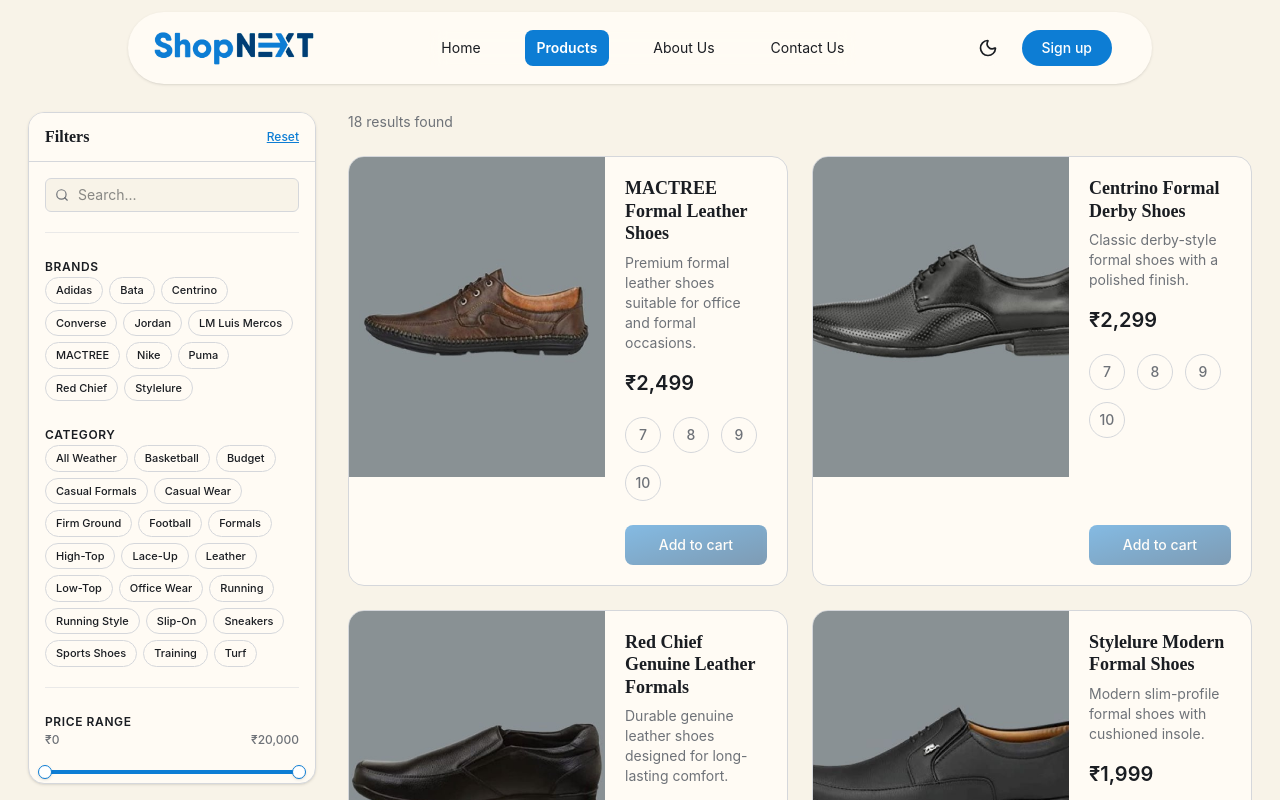
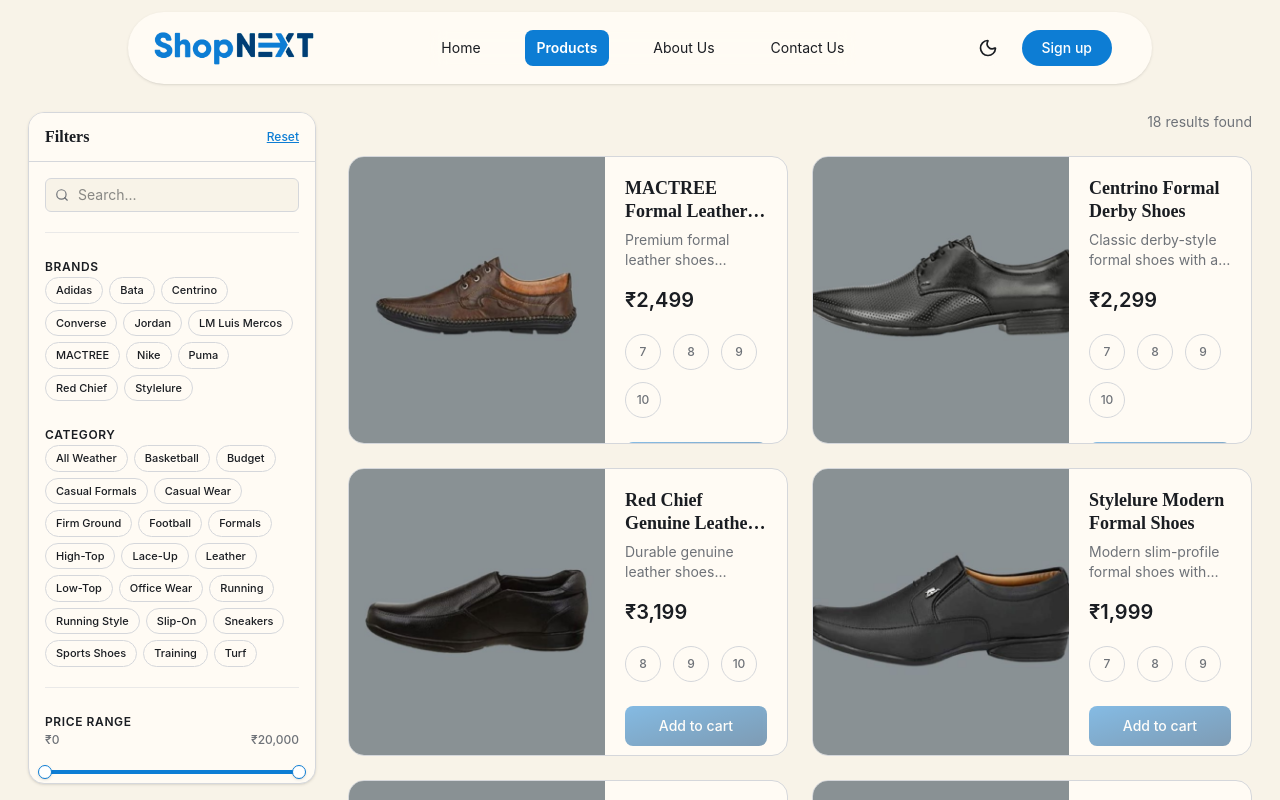
Before and after one commit to program-guru/shop-next, a React (Vite) app: page /products in a window 1280 px wide. Shown: the top 800 px of the page. Built offline with nearby package versions, Linux system fonts and the light colour scheme.

Commit message:
chore: styling changes

```diff
--- a/src/components/ProductCard.tsx
+++ b/src/components/ProductCard.tsx
@@ -1,38 +1,47 @@
 import { useState } from "react";
 import type { Product } from "../types/Product";
 
-export default function ProductCard({ product }: { product: Product }) {
+interface Props {
+  product: Product;
+}
+
+export default function ProductCard({ product }: Props) {
   const [selectedSize, setSelectedSize] = useState<string | null>(null);
 
   function handleSizeSelect(size: string) {
-    if (selectedSize === size) {
-      setSelectedSize(null);
-      return;
-    }
-
-    setSelectedSize(size);
+    setSelectedSize((prev) => (prev === size ? null : size));
   }
 
   return (
-		<div className="flex flex-col md:flex-row bg-surface border border-border rounded-2xl overflow-hidden max-w-lg hover:bg-surface-hover transition-colors">
-
+    <div
+      className="
+        flex flex-col md:flex-row
+        bg-surface border border-border rounded-2xl overflow-hidden
+        max-w-lg
+        h-88 md:h-72
+        hover:bg-surface-hover transition-colors
+      "
+    >
       {/* Product Image */}
       <img
-				className="w-full md:w-64 h-80 object-cover object-top"
         src={product.mainImage}
         alt={product.name}
+        className="
+          w-full md:w-64
+          h-64 md:h-full
+          object-cover object-top
+          shrink-0
+        "
       />
 
       {/* Content */}
-			<div className="p-5 flex flex-col justify-between">
+      <div className="p-5 flex flex-col justify-between h-full flex-1">
         <div>
-					<div className="flex items-start justify-between gap-3">
-						<h3 className="text-lg font-heading font-semibold text-text leading-tight">
+          <h3 className="text-lg font-heading font-semibold text-text leading-tight line-clamp-2">
             {product.name}
           </h3>
-					</div>
 
-					<p className="mt-2 text-sm text-text-muted">
+          <p className="mt-2 text-sm text-text-muted line-clamp-2">
             {product.description}
           </p>
 
@@ -42,7 +51,8 @@
 
           {/* Size Selector */}
           <div className="mt-5 flex flex-wrap items-center gap-3">
-						{product.stock && Object.keys(product.stock).map((size) => {
+            {product.stock &&
+              Object.keys(product.stock).map((size) => {
                 const isSelected = selectedSize === size;
 
                 return (
@@ -50,12 +60,17 @@
                     key={size}
                     type="button"
                     onClick={() => handleSizeSelect(size)}
-									className={`relative flex items-center justify-center w-9 h-9 rounded-full border text-sm font-medium transition-all
-										${isSelected
+                    aria-pressed={isSelected}
+                    className={`
+                      w-9 h-9 rounded-full
+                      border text-xs font-medium
+                      transition-all
+                      ${
+                        isSelected
                           ? "border-primary bg-primary/10 text-primary"
                           : "border-border text-text-muted hover:border-primary"
-										}`}
-									aria-pressed={isSelected}
+                      }
+                    `}
                   >
                     {size}
                   </button>
@@ -66,12 +81,17 @@
 
         {/* CTA */}
         <button
-					className="mt-6 w-full py-2.5 rounded-lg text-sm font-medium text-text-inverse
+          disabled={!selectedSize}
+          className="
+            mt-6 w-full py-2.5 rounded-lg
+            text-sm font-medium text-text-inverse
             bg-linear-to-br from-primary to-primary-dark
-						transition-all hover:-translate-y-0.5
+            transition-all
+            hover:-translate-y-0.5
             hover:shadow-[0_10px_20px_var(--color-primary)/30]
-						disabled:opacity-50 disabled:pointer-events-none"
-					disabled={!selectedSize}
+            disabled:opacity-50
+            disabled:pointer-events-none
+          "
         >
           Add to cart
         </button>
--- a/src/pages/Products.tsx
+++ b/src/pages/Products.tsx
@@ -33,7 +33,7 @@
 
         <main className="flex-1 w-full min-h-125">
           {/* Header */}
-          <div className="mb-6 flex items-center justify-between">
+          <div className="mb-6 flex items-center justify-end">
             <p className="text-text-muted text-sm">
               {status === 'loading'
                 ? 'Updating results...'
@@ -73,7 +73,7 @@
 
           {/* STATE: Success (Grid) */}
           {status === "succeeded" && products.length > 0 && (
-            <div className="grid grid-cols-1 xl:grid-cols-2 gap-6 animate-in fade-in duration-500">
+            <div className="grid grid-cols-1 xl:grid-cols-2 gap-6 animate-in fade-in duration-500 justify-items-center">
               {products.map((product) => (
                 <ProductCard
                   key={product.id}
```
Lines whose indentation alone changed are shown as unchanged.
